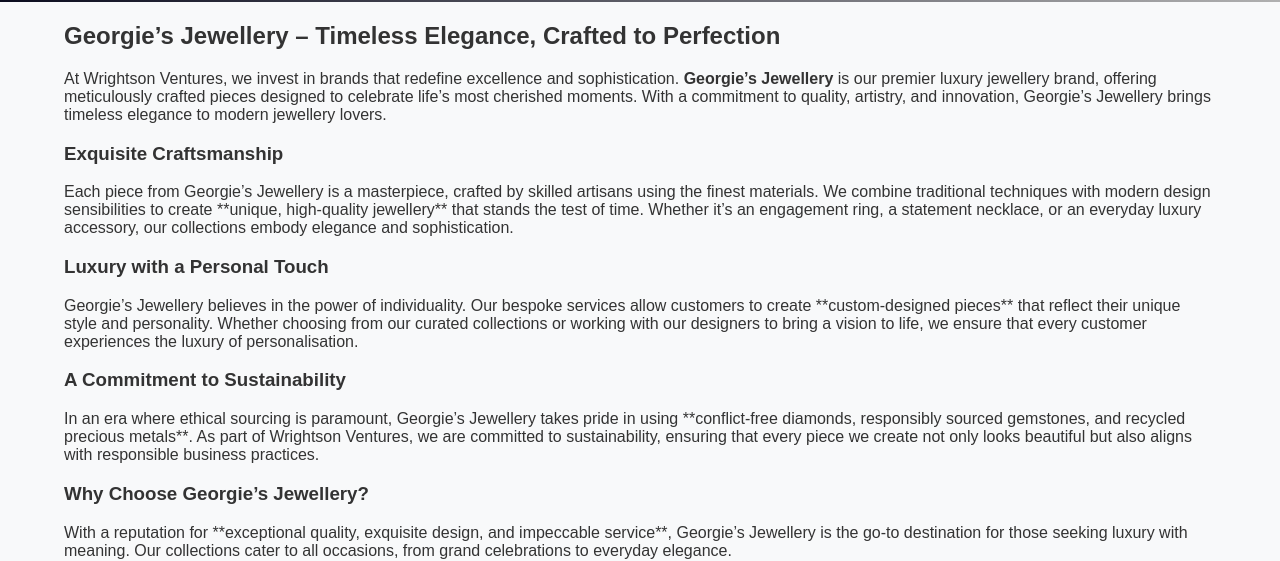
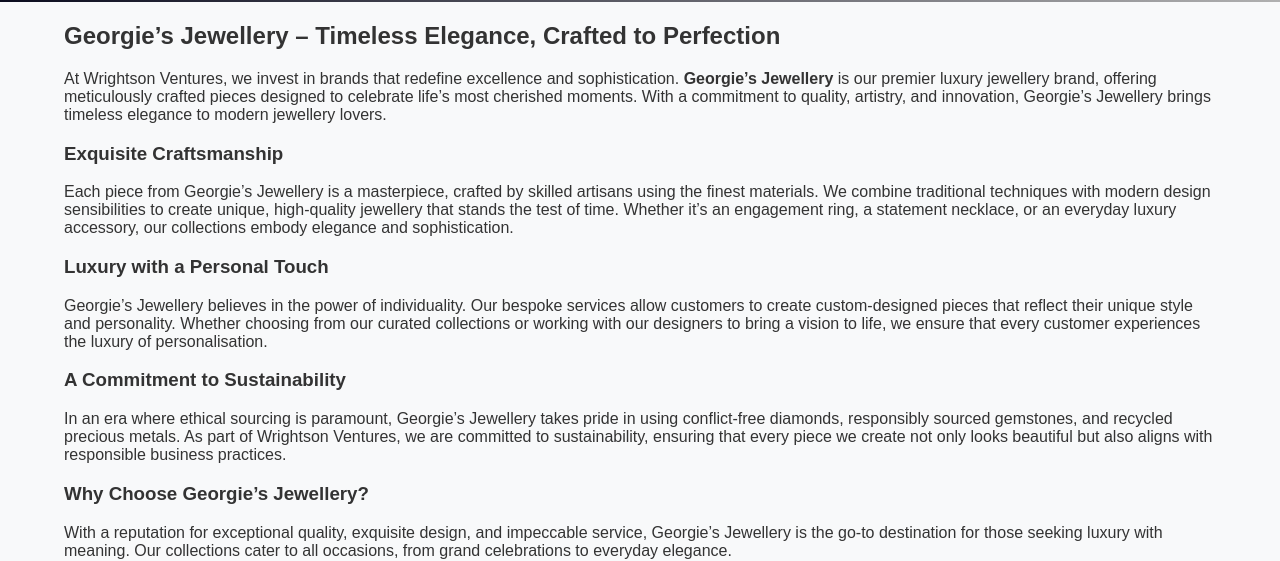
Before and after one commit to WatchfulBonsai/wrightson-ventures, a plain HTML site: page georgiesjewellery.html in a window 1280 px wide. Shown: the part 242-803 px from the top of the page. Drawn offline with Linux system fonts and the light colour scheme.

Commit message:
Update georgiesjewellery.html

```diff
--- a/georgiesjewellery.html
+++ b/georgiesjewellery.html
@@ -32,16 +32,16 @@
         <p>At Wrightson Ventures, we invest in brands that redefine excellence and sophistication. <strong>Georgie’s Jewellery</strong> is our premier luxury jewellery brand, offering meticulously crafted pieces designed to celebrate life’s most cherished moments. With a commitment to quality, artistry, and innovation, Georgie’s Jewellery brings timeless elegance to modern jewellery lovers.</p>
 
         <h3>Exquisite Craftsmanship</h3>
-        <p>Each piece from Georgie’s Jewellery is a masterpiece, crafted by skilled artisans using the finest materials. We combine traditional techniques with modern design sensibilities to create **unique, high-quality jewellery** that stands the test of time. Whether it’s an engagement ring, a statement necklace, or an everyday luxury accessory, our collections embody elegance and sophistication.</p>
+        <p>Each piece from Georgie’s Jewellery is a masterpiece, crafted by skilled artisans using the finest materials. We combine traditional techniques with modern design sensibilities to create unique, high-quality jewellery that stands the test of time. Whether it’s an engagement ring, a statement necklace, or an everyday luxury accessory, our collections embody elegance and sophistication.</p>
 
         <h3>Luxury with a Personal Touch</h3>
-        <p>Georgie’s Jewellery believes in the power of individuality. Our bespoke services allow customers to create **custom-designed pieces** that reflect their unique style and personality. Whether choosing from our curated collections or working with our designers to bring a vision to life, we ensure that every customer experiences the luxury of personalisation.</p>
+        <p>Georgie’s Jewellery believes in the power of individuality. Our bespoke services allow customers to create custom-designed pieces that reflect their unique style and personality. Whether choosing from our curated collections or working with our designers to bring a vision to life, we ensure that every customer experiences the luxury of personalisation.</p>
 
         <h3>A Commitment to Sustainability</h3>
-        <p>In an era where ethical sourcing is paramount, Georgie’s Jewellery takes pride in using **conflict-free diamonds, responsibly sourced gemstones, and recycled precious metals**. As part of Wrightson Ventures, we are committed to sustainability, ensuring that every piece we create not only looks beautiful but also aligns with responsible business practices.</p>
+        <p>In an era where ethical sourcing is paramount, Georgie’s Jewellery takes pride in using conflict-free diamonds, responsibly sourced gemstones, and recycled precious metals. As part of Wrightson Ventures, we are committed to sustainability, ensuring that every piece we create not only looks beautiful but also aligns with responsible business practices.</p>
 
         <h3>Why Choose Georgie’s Jewellery?</h3>
-        <p>With a reputation for **exceptional quality, exquisite design, and impeccable service**, Georgie’s Jewellery is the go-to destination for those seeking luxury with meaning. Our collections cater to all occasions, from grand celebrations to everyday elegance.</p>
+        <p>With a reputation for exceptional quality, exquisite design, and impeccable service, Georgie’s Jewellery is the go-to destination for those seeking luxury with meaning. Our collections cater to all occasions, from grand celebrations to everyday elegance.</p>
 
         <p>Whether you’re looking for a timeless engagement ring, a bespoke gift, or an iconic statement piece, Georgie’s Jewellery is dedicated to making every moment sparkle.</p>
 
```
